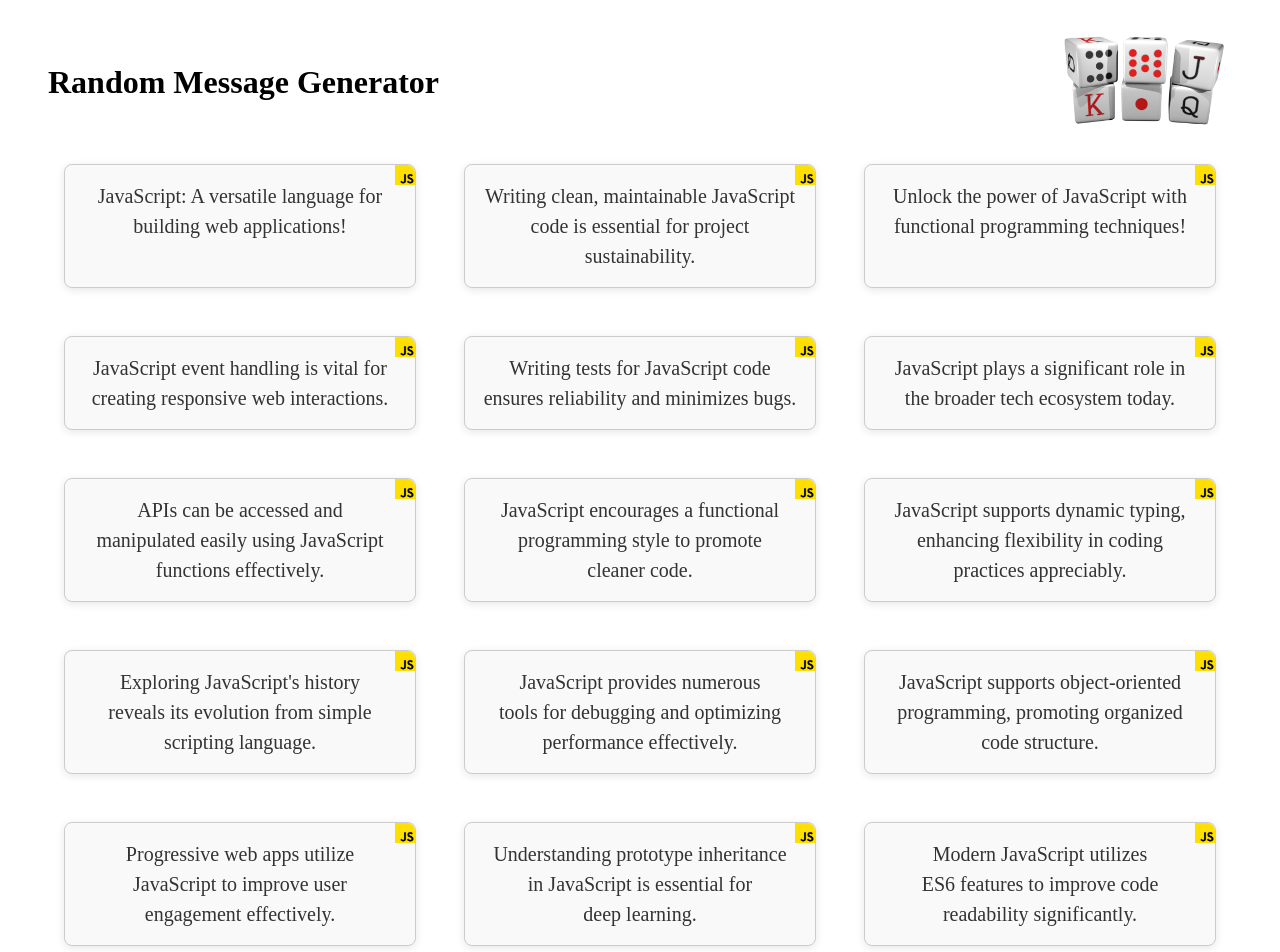
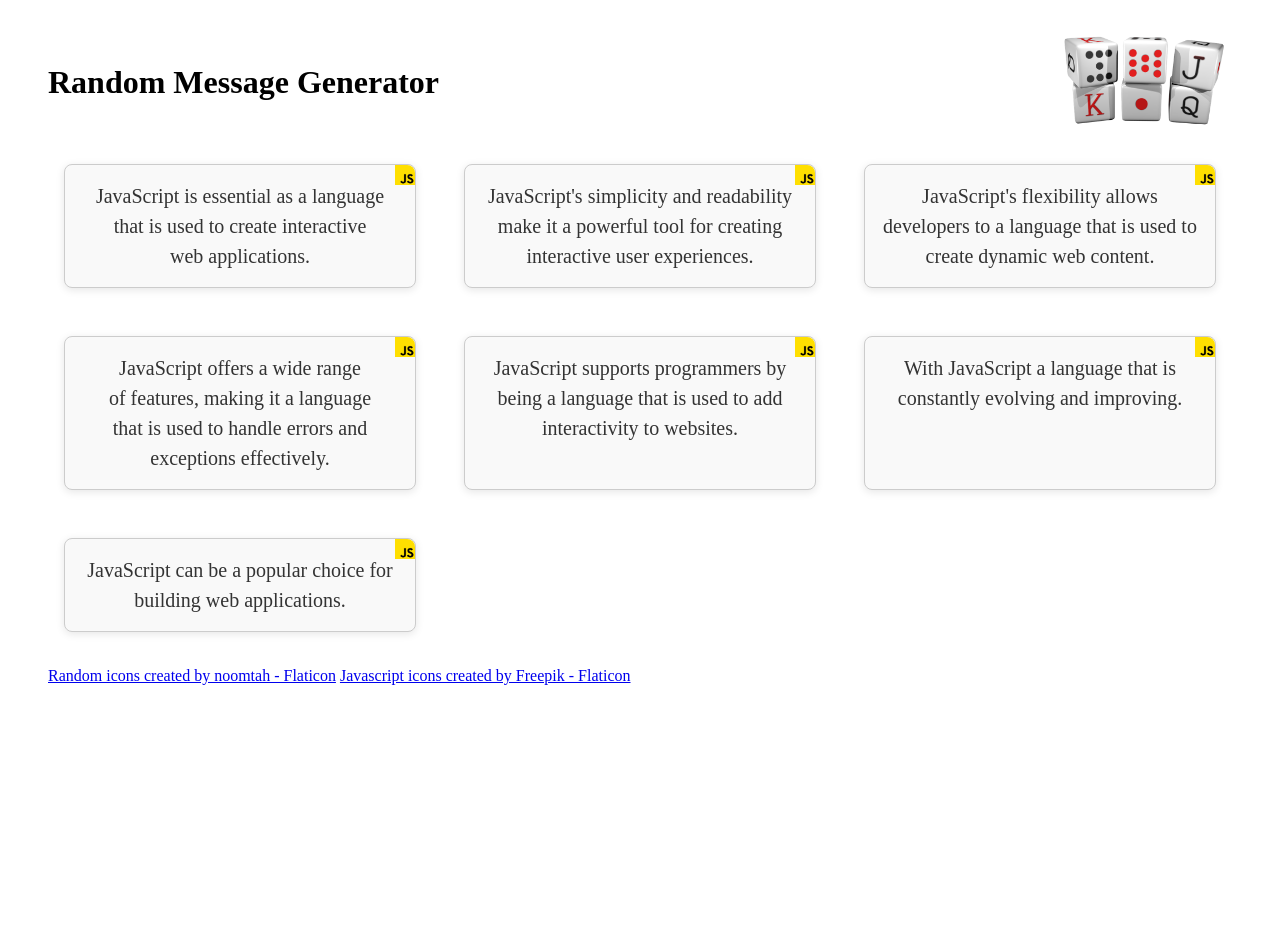
Before and after one commit to fringe4life/random-message-generator, a Svelte app: page / in a window 1280 px wide. Shown: the top 952 px of the page. After the commit the page ends 800 px from the top, so only its background shows below. Built offline with nearby package versions, Linux system fonts and the light colour scheme.

Commit message:
updated app to concatenate the message together from objects

```diff
--- a/src/App.svelte
+++ b/src/App.svelte
@@ -1,31 +1,50 @@
 <script lang="ts">
-  import codingMessages from "./data";
+  import {startOfMessage, endOfMessage} from "./data";
   import type { Message } from "./data";
   import MessageCard from "./lib/MessageCard.svelte";
 
   // need to use state to handle random coding messages
   const randomCodingMessages = $state.raw(getRandomCodingMessages());
 
-
+  $inspect(randomCodingMessages);
 
   // need to pass each specific coding message to the card component
+  function getRandomIndexes(firstArray: Message[], secondArray: Message[]): number[] {
+    const randomIndex1 = Math.floor(Math.random() * firstArray.length);
+    const randomIndex2 = Math.floor(Math.random() * secondArray.length);
+    return [randomIndex1, randomIndex2];
+  }
+
+  function createNewMessage(...indexes: number[]): Message {
+    return {
+					message: `${startOfMessage[indexes[0]].message} ${endOfMessage[indexes[1]].message}`,
+					id:	startOfMessage[indexes[0]].id
+				} satisfies Message;
+  }
+
+  function addIndexesUsed(indexes: number[], indexesAlreadyIncluded: Set<number>): void {
+    for (const i of indexes) {
+      indexesAlreadyIncluded.add(i);
+    }
+  }
 
   /**
    * @abstract Get random coding messages
    * @returns {string[]} Random coding messages
    */
   function getRandomCodingMessages(): Message[] {
-    const length = Math.trunc(codingMessages.length / 2);
+    const length = Math.trunc((startOfMessage.length  ) / 2);
     const randomMessages = [];
-    const indexesAlreadyIncluded = new Set();
+    const indexesAlreadyIncluded = new Set<number>();
     for (let i = 0; i < length; i++) {
-      const randomIndex = Math.floor(Math.random() * codingMessages.length);
-      if(indexesAlreadyIncluded.has(randomIndex)) {
+      const randomIndexes = getRandomIndexes(startOfMessage, endOfMessage);
+      if(indexesAlreadyIncluded.has(randomIndexes[0]) || indexesAlreadyIncluded.has(randomIndexes[1])) {
         i--;
         continue;
       }
-      randomMessages.push(codingMessages[randomIndex]);
-      indexesAlreadyIncluded.add(randomIndex);
+
+      randomMessages.push(createNewMessage(...randomIndexes));
+      addIndexesUsed(randomIndexes, indexesAlreadyIncluded);
     }
     return randomMessages;
   }
--- a/src/data.ts
+++ b/src/data.ts
@@ -1,57 +1,97 @@
-const messages: { message: string, id: number }[] = [
-  { message: "Unlock the power of JavaScript with functional programming techniques!", id: 1 },
-  { message: "JavaScript: The language that powers the web!", id: 2 },
-  { message: "JavaScript: A versatile language for building web applications!", id: 3 },
-  { message: "JavaScript: A powerful tool for creating interactive user interfaces!", id: 4 },
-  { message: "JavaScript: A language that's essential for server-side development!", id: 5 },
-  { message: "JavaScript: A popular language for game development!", id: 6 },
-  { message: "JavaScript is essential for creating dynamic web applications today.", id: 7 },
-  { message: "Learning JavaScript opens doors to endless programming possibilities worldwide.", id: 8 },
-  { message: "Mastering JavaScript enhances your ability to build interactive user experiences.", id: 9 },
-  { message: "JavaScript frameworks like React and Vue simplify web application development.", id: 10 },
-  { message: "Asynchronous programming in JavaScript allows for efficient code execution.", id: 11 },
-  { message: "JavaScript's versatility enables both frontend and backend application development.", id: 12 },
-  { message: "Understanding closures in JavaScript is crucial for efficient coding practices.", id: 13 },
-  { message: "JavaScript makes web pages dynamic by updating content without refreshing.", id: 14 },
-  { message: "Modern JavaScript utilizes ES6 features to improve code readability significantly.", id: 15 },
-  { message: "JavaScript and HTML work together seamlessly to create engaging web experiences.", id: 16 },
-  { message: "Node.js allows JavaScript to run server-side, expanding its utility greatly.", id: 17 },
-  { message: "JavaScript event handling is vital for creating responsive web interactions.", id: 18 },
-  { message: "JavaScript's array methods streamline data manipulation and enhance functionality.", id: 19 },
-  { message: "Learning the Document Object Model (DOM) is key for JavaScript developers.", id: 20 },
-  { message: "JavaScript supports object-oriented programming, promoting organized code structure.", id: 21 },
-  { message: "APIs can be accessed and manipulated easily using JavaScript functions effectively.", id: 22 },
-  { message: "JavaScript encourages a functional programming style to promote cleaner code.", id: 23 },
-  {message:"Error handling in JavaScript is crucial for robust application development.",id:24},
-  {message:"JavaScript's promise syntax simplifies working with asynchronous operations markedly.", id:25},
-  {message:"Writing tests for JavaScript code ensures reliability and minimizes bugs.",id:26},
-  {message:"Using type-checking tools like TypeScript enhances JavaScript coding security.",id:27},
-  {message:"Progressive web apps utilize JavaScript to improve user engagement effectively.",id:28},
-  {message:"JavaScript supports modules, encouraging code reusability across applications remarkably.",id:29},
-  {message:"Understanding prototype inheritance in JavaScript is essential for deep learning.",id:30},
-  {message:"JavaScript's compatibility across browsers ensures consistent user experiences universally.",id:31},
-  {message:"Using JavaScript libraries can speed up development and reduce coding workload.",id:32},
-  {message:"JavaScript has a vast community that supports learning and collaboration tremendously.",id:33},
-  {message:"Node Package Manager (NPM) simplifies managing JavaScript project dependencies effortlessly.",id:34},
-  {message:"Keeping up with JavaScript trends fosters growth for both novice and expert developers.",id:35},
-  {message:"JavaScript’s syntax is intuitive and easy to learn for beginners generally.",id:36},
-  {message:"JavaScript supports varied coding styles, catering to diverse developer preferences.",id:37},
-  {message:"Writing clean, maintainable JavaScript code is essential for project sustainability.",id:38},
-  {message:"JavaScript plays a significant role in the broader tech ecosystem today.",id:39},
-  {message:"Understanding JavaScript's event loop helps improve application performance significantly.",id:40},
-  {message:"JavaScript’s back-end capabilities empower developers to create complete applications.",id:41},
-  {message:"Embedded JavaScript templates streamline front-end and back-end connections smoothly.",id:42},
-  {message:"JavaScript provides numerous tools for debugging and optimizing performance effectively.",id:43},
-  {message:"The rise of JavaScript in AI development is an exciting trend today.",id:44},
-  {message:"Frameworks like Angular promote structured coding practices in JavaScript projects.",id:45},
-  {message:"JavaScript supports dynamic typing, enhancing flexibility in coding practices appreciably.",id:46},
-  {message:"Exploring JavaScript's history reveals its evolution from simple scripting language.",id:47},
-  {message:"Coding challenges often sharpen JavaScript skills through problem-solving activities.",id:48},
-  {message:"Using JavaScript animations can enhance the visual appeal of web applications.",id:49},
-  {message:"JavaScript is pivotal in the future of web and mobile development.",id:50},
-  {message:"Integrating third-party libraries in JavaScript projects boosts functionality exponentially.",id:51}
+// const messages: { message: string, id: number }[] = [
+//   { message: "Unlock the power of JavaScript with functional programming techniques!", id: 1 },
+//   { message: "JavaScript: The language that powers the web!", id: 2 },
+//   { message: "JavaScript: A versatile language for building web applications!", id: 3 },
+//   { message: "JavaScript: A powerful tool for creating interactive user interfaces!", id: 4 },
+//   { message: "JavaScript: A language that's essential for server-side development!", id: 5 },
+//   { message: "JavaScript: A popular language for game development!", id: 6 },
+//   { message: "JavaScript is essential for creating dynamic web applications today.", id: 7 },
+//   { message: "Learning JavaScript opens doors to endless programming possibilities worldwide.", id: 8 },
+//   { message: "Mastering JavaScript enhances your ability to build interactive user experiences.", id: 9 },
+//   { message: "JavaScript frameworks like React and Vue simplify web application development.", id: 10 },
+//   { message: "Asynchronous programming in JavaScript allows for efficient code execution.", id: 11 },
+//   { message: "JavaScript's versatility enables both frontend and backend application development.", id: 12 },
+//   { message: "Understanding closures in JavaScript is crucial for efficient coding practices.", id: 13 },
+//   { message: "JavaScript makes web pages dynamic by updating content without refreshing.", id: 14 },
+//   { message: "Modern JavaScript utilizes ES6 features to improve code readability significantly.", id: 15 },
+//   { message: "JavaScript and HTML work together seamlessly to create engaging web experiences.", id: 16 },
+//   { message: "Node.js allows JavaScript to run server-side, expanding its utility greatly.", id: 17 },
+//   { message: "JavaScript event handling is vital for creating responsive web interactions.", id: 18 },
+//   { message: "JavaScript's array methods streamline data manipulation and enhance functionality.", id: 19 },
+//   { message: "Learning the Document Object Model (DOM) is key for JavaScript developers.", id: 20 },
+//   { message: "JavaScript supports object-oriented programming, promoting organized code structure.", id: 21 },
+//   { message: "APIs can be accessed and manipulated easily using JavaScript functions effectively.", id: 22 },
+//   { message: "JavaScript encourages a functional programming style to promote cleaner code.", id: 23 },
+//   {message:"Error handling in JavaScript is crucial for robust application development.",id:24},
+//   {message:"JavaScript's promise syntax simplifies working with asynchronous operations markedly.", id:25},
+//   {message:"Writing tests for JavaScript code ensures reliability and minimizes bugs.",id:26},
+//   {message:"Using type-checking tools like TypeScript enhances JavaScript coding security.",id:27},
+//   {message:"Progressive web apps utilize JavaScript to improve user engagement effectively.",id:28},
+//   {message:"JavaScript supports modules, encouraging code reusability across applications remarkably.",id:29},
+//   {message:"Understanding prototype inheritance in JavaScript is essential for deep learning.",id:30},
+//   {message:"JavaScript's compatibility across browsers ensures consistent user experiences universally.",id:31},
+//   {message:"Using JavaScript libraries can speed up development and reduce coding workload.",id:32},
+//   {message:"JavaScript has a vast community that supports learning and collaboration tremendously.",id:33},
+//   {message:"Node Package Manager (NPM) simplifies managing JavaScript project dependencies effortlessly.",id:34},
+//   {message:"Keeping up with JavaScript trends fosters growth for both novice and expert developers.",id:35},
+//   {message:"JavaScript’s syntax is intuitive and easy to learn for beginners generally.",id:36},
+//   {message:"JavaScript supports varied coding styles, catering to diverse developer preferences.",id:37},
+//   {message:"Writing clean, maintainable JavaScript code is essential for project sustainability.",id:38},
+//   {message:"JavaScript plays a significant role in the broader tech ecosystem today.",id:39},
+//   {message:"Understanding JavaScript's event loop helps improve application performance significantly.",id:40},
+//   {message:"JavaScript’s back-end capabilities empower developers to create complete applications.",id:41},
+//   {message:"Embedded JavaScript templates streamline front-end and back-end connections smoothly.",id:42},
+//   {message:"JavaScript provides numerous tools for debugging and optimizing performance effectively.",id:43},
+//   {message:"The rise of JavaScript in AI development is an exciting trend today.",id:44},
+//   {message:"Frameworks like Angular promote structured coding practices in JavaScript projects.",id:45},
+//   {message:"JavaScript supports dynamic typing, enhancing flexibility in coding practices appreciably.",id:46},
+//   {message:"Exploring JavaScript's history reveals its evolution from simple scripting language.",id:47},
+//   {message:"Coding challenges often sharpen JavaScript skills through problem-solving activities.",id:48},
+//   {message:"Using JavaScript animations can enhance the visual appeal of web applications.",id:49},
+//   {message:"JavaScript is pivotal in the future of web and mobile development.",id:50},
+//   {message:"Integrating third-party libraries in JavaScript projects boosts functionality exponentially.",id:51}
+// ];
+
+export type Message = typeof startOfMessage[number];
+
+// export default messages as Message[];
+
+const startOfMessage = [
+    { id: 1, message: "JavaScript is" },
+    { id: 2, message: "JavaScript enables" },
+    { id: 3, message: "JavaScript can be" },
+    { id: 4, message: "With JavaScript" },
+    { id: 5, message: "JavaScript is essential as" },
+    { id: 6, message: "The language has evolved significantly since and became" },
+    { id: 7, message: "JavaScript is" },
+    { id: 8, message: "As Javascript is a high level language it is" },
+    { id: 9, message: "JavaScript supports programmers by being" },
+    { id: 10, message: "The language JavaScript is" },
+    { id: 25, message: "The language JavaScript is" },
+    { id: 26, message: "JavaScript offers a wide range of features, making it" },
+    { id: 27, message: "JavaScript's flexibility allows developers to" },
+    { id: 28, message: "JavaScript's community is vast and supportive, making it" },
+    { id: 29, message: "JavaScript's simplicity and readability make it" },
 ];
 
-export type Message = typeof messages[number];
+const endOfMessage = [
+    { id: 11, message: "a versatile language that can be used for a variety of purposes." },
+    { id: 12, message: "a powerful tool for creating interactive user experiences." },
+    { id: 13, message: "a popular choice for building web applications." },
+    { id: 14, message: "an essential technology for front-end and back-end development." },
+    { id: 15, message: "a key technology for building modern web applications." },
+    { id: 16, message: "a language that is constantly evolving and improving." },
+    { id: 17, message: "a language that is widely used in web development." },
+    { id: 18, message: "a language that is used to create interactive web pages." },
+    { id: 19, message: "a language that is used to add interactivity to websites." },
+    { id: 20, message: "a language that is used to create dynamic web content." },
+    { id: 21, message: "a language that is used to create interactive web applications." },
+    { id: 22, message: "a language that is used to create complex web applications." },
+    { id: 23, message: "a language that is used to create robust and secure web applications." },
+    { id: 24, message: "a language that is used to handle errors and exceptions effectively." },
+]
 
-export default messages as Message[];
+export {
+    startOfMessage,
+    endOfMessage
+}
```
